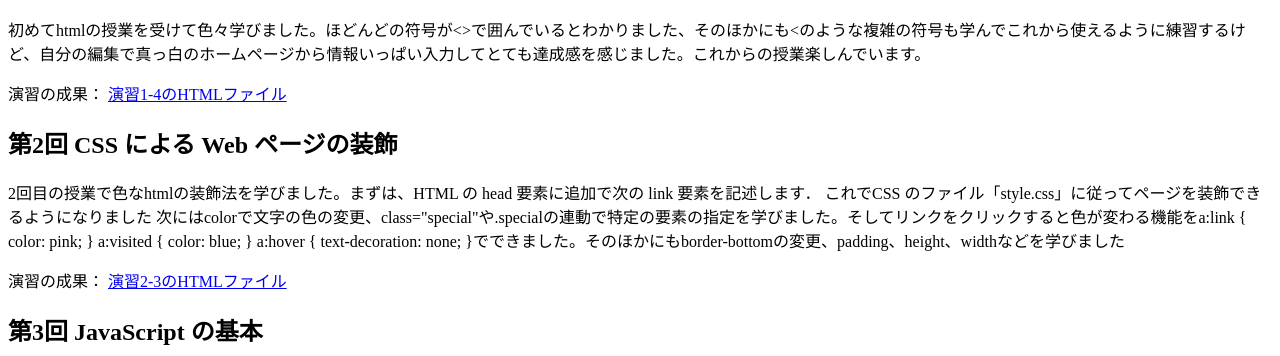
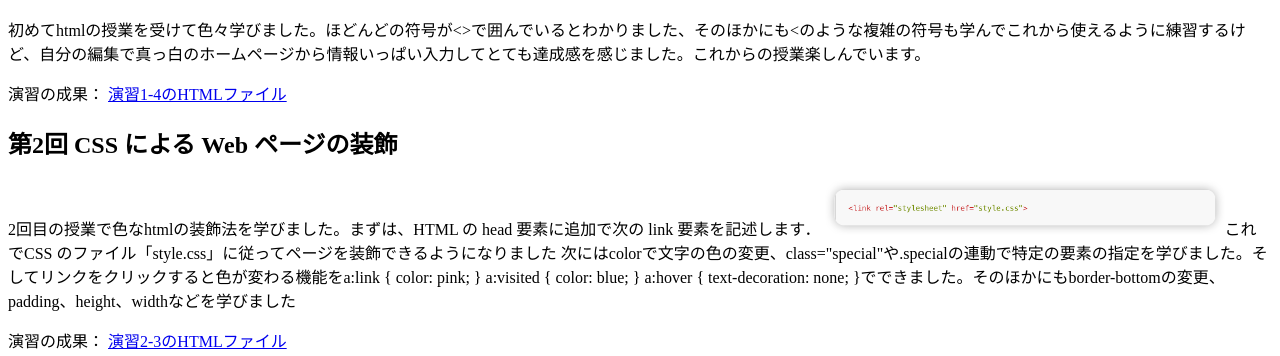
Before and after one commit to G485192024/medialabo, a plain HTML site: page index.html in a window 1280 px wide. Shown: the part 596-952 px from the top of the page. Drawn offline with Linux system fonts and the light colour scheme.

Commit message:
2回目の説明　写真追加

```diff
--- a/index.html
+++ b/index.html
@@ -26,14 +26,14 @@
     <p>初めてhtmlの授業を受けて色々学びました。ほどんどの符号が<>で囲んでいるとわかりました、そのほかにも&lt;のような複雑の符号も学んでこれから使えるように練習するけど、自分の編集で真っ白のホームページから情報いっぱい入力してとても達成感を感じました。これからの授業楽しんでいます。</p>
     <p>演習の成果：
       <a
-        href="practice-html/elements.html "
+        href="practice-html/elements.html"
         title="演習1-4のHTMLファイルです"
         target="_blank">演習1-4のHTMLファイル
       </a>
     </p>
     <h2>第2回 CSS による Web ページの装飾</h2>
     <p>2回目の授業で色なhtmlの装飾法を学びました。まずは、HTML の head 要素に追加で次の link 要素を記述します．
-      <link rel="stylesheet" href="style.css">これでCSS のファイル「style.css」に従ってページを装飾できるようになりました
+      <img src="stylesheet.png" alt="linkタグのコード例" width="400">これでCSS のファイル「style.css」に従ってページを装飾できるようになりました
       次にはcolorで文字の色の変更、class="special"や.specialの連動で特定の要素の指定を学びました。そしてリンクをクリックすると色が変わる機能をa:link {
         color: pink;
       }
```
Also changed, not shown: stylesheet.png (added).
